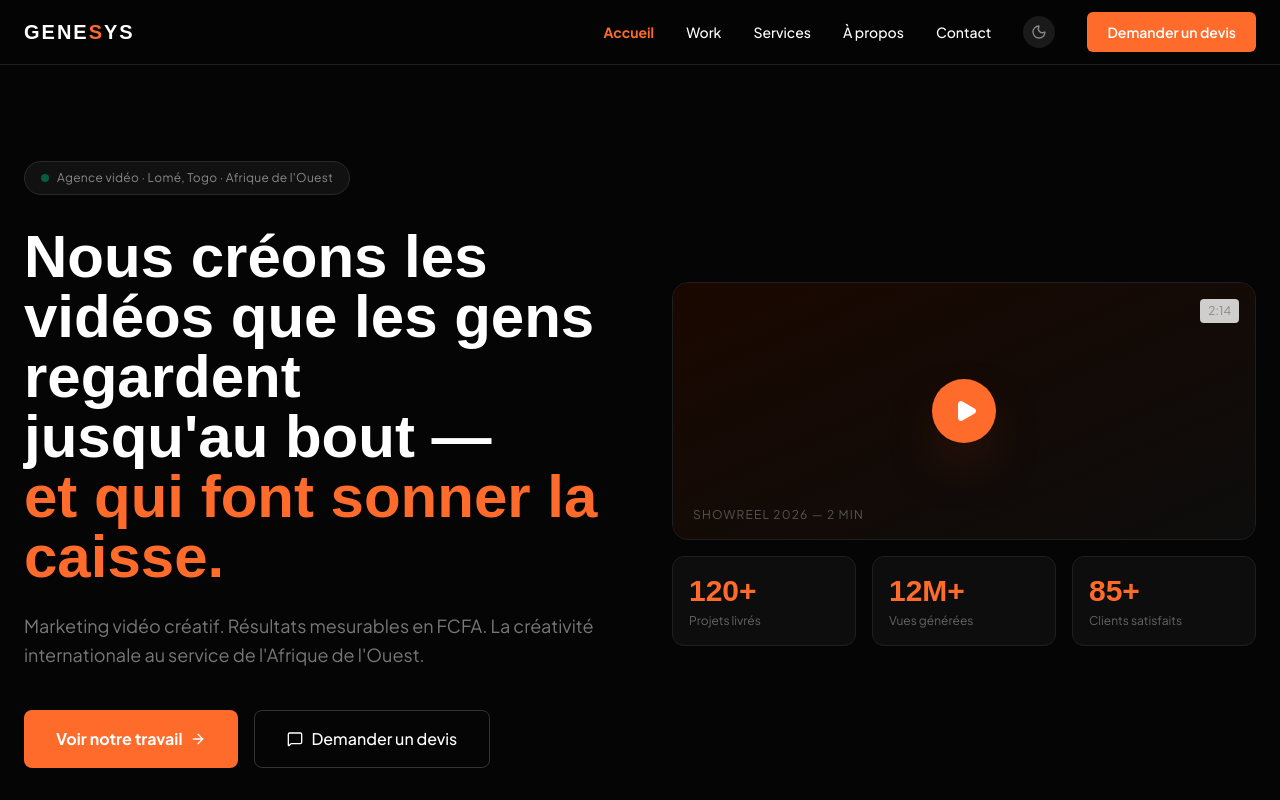
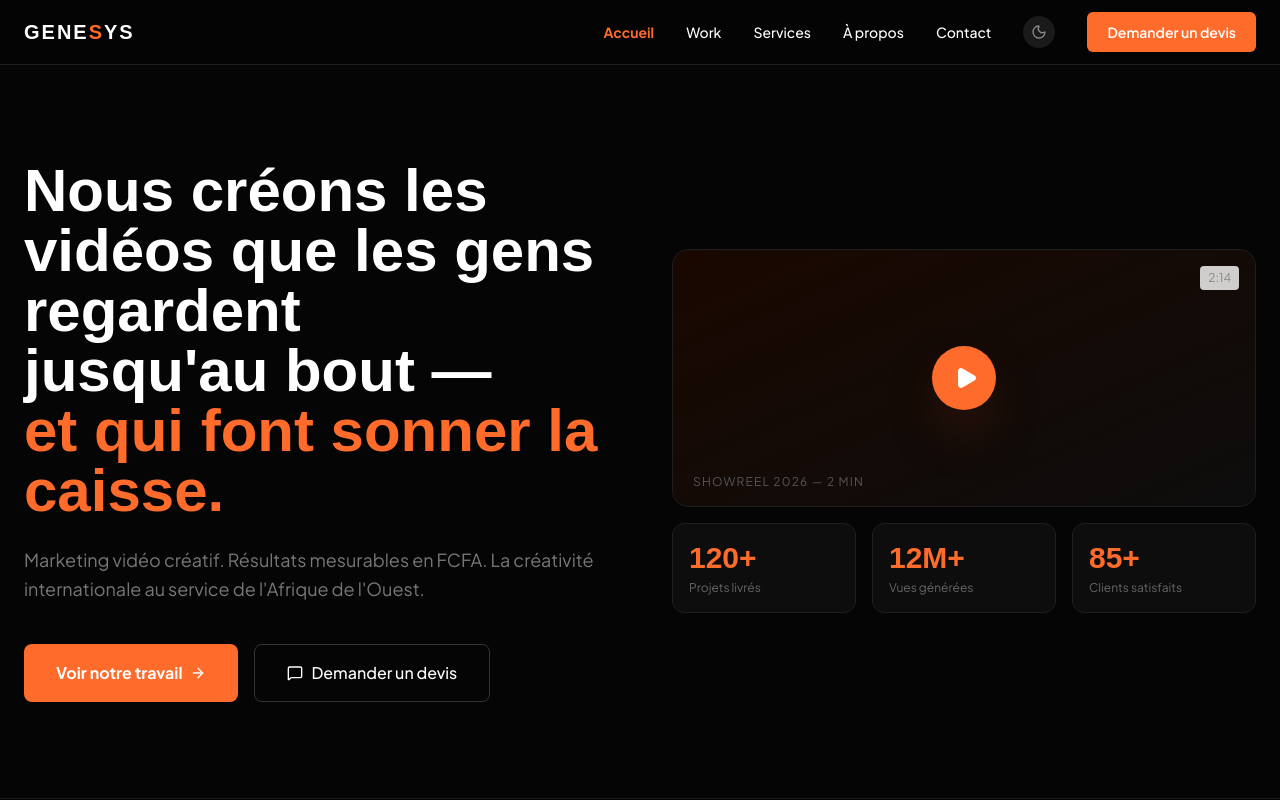
Before and after one commit to hackdave21/genesys-maquette, a plain HTML site: page frontend/index.html in a window 1280 px wide. Shown: the top 800 px of the page. Drawn offline with nearby package versions, Linux system fonts and the light colour scheme; a web font is replaced by a local one.

Commit message:
ajout des images

```diff
--- a/frontend/index.html
+++ b/frontend/index.html
@@ -68,10 +68,6 @@
     <div class="absolute inset-0 bg-gradient-to-b from-white dark:from-[#050505] via-transparent to-white dark:to-[#050505] pointer-events-none"></div>
     <div class="max-w-7xl mx-auto px-6 py-24 grid grid-cols-2 gap-16 items-center relative z-10">
       <div>
-        <div class="inline-flex items-center gap-2 bg-gray-100 dark:bg-[#111] border border-gray-300 dark:border-[#2a2a2a] rounded-full px-4 py-2 mb-8">
-          <span class="w-2 h-2 bg-brand-green rounded-full animate-pulse"></span>
-          <span class="text-xs text-gray-600 dark:text-[#888] tracking-wide">Agence vidéo · Lomé, Togo · Afrique de l'Ouest</span>
-        </div>
 
         <h1 class="font-clash text-5xl xl:text-6xl font-bold leading-[1.1] text-gray-900 dark:text-white mb-6">
           Nous créons les vidéos que les gens regardent<br>jusqu'au bout —<br>
```
Also changed, not shown: frontend/services.html (+1 -1 lines), admin/assets/favicon.PNG (added), admin/assets/logo.PNG (added), frontend/assets/favicon.PNG (added), frontend/assets/logo.PNG (added).
